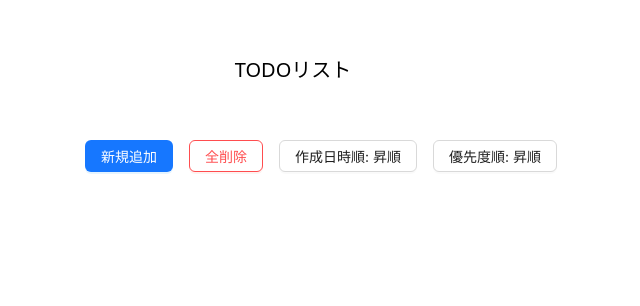
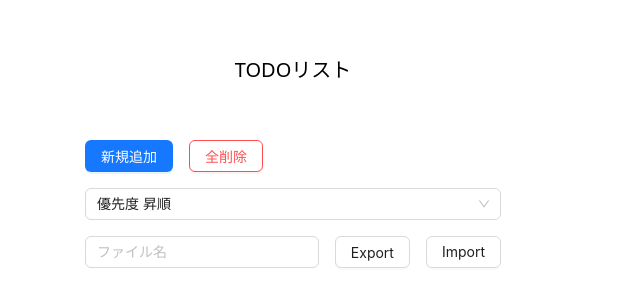
Before and after one commit to hamburger39/last_task, a Next.js app: page / in a window 1280 px wide. Shown: the top 306 px of the page, without its empty margins (347-987 px from the left). Built offline with nearby package versions, Linux system fonts and the light colour scheme.

Commit message:
feat_reminder+import+export

```diff
--- a/src/app/components/CustomButton.tsx
+++ b/src/app/components/CustomButton.tsx
@@ -1,5 +1,16 @@
 import { Button, ButtonProps } from "antd";
+import { FC } from "react";
 
-const CustomButton: React.FC<ButtonProps> = (props) => <Button {...props} />;
+interface CustomButtonProps extends ButtonProps {
+  icon?: React.ReactNode;
+}
+
+const CustomButton: FC<CustomButtonProps> = ({ children, icon, ...props }) => {
+  return (
+    <Button {...props} icon={icon}>
+      {children}
+    </Button>
+  );
+};
 
 export default CustomButton;
--- /dev/null
+++ b/src/app/components/CustomCheckbox.tsx
@@ -0,0 +1,10 @@
+import React, { FC } from "react";
+import { Checkbox, CheckboxProps } from "antd";
+
+interface CustomCheckboxProps extends CheckboxProps {}
+
+const CustomCheckbox: FC<CustomCheckboxProps> = (props) => {
+  return <Checkbox {...props} />;
+};
+
+export default CustomCheckbox;
--- a/src/app/components/CustomInput.tsx
+++ b/src/app/components/CustomInput.tsx
@@ -1,5 +1,7 @@
 import { Input, InputProps } from "antd";
 
-const CustomInput: React.FC<InputProps> = (props) => <Input {...props} />;
+const CustomInput: React.FC<InputProps> = (props) => {
+  return <Input {...props} />;
+};
 
 export default CustomInput;
--- a/src/app/components/CustomModal.tsx
+++ b/src/app/components/CustomModal.tsx
@@ -1,5 +1,7 @@
 import { Modal, ModalProps } from "antd";
 
-const CustomModal: React.FC<ModalProps> = (props) => <Modal {...props} />;
+const CustomModal: React.FC<ModalProps> = (props) => {
+  return <Modal {...props} />;
+};
 
 export default CustomModal;
--- a/src/app/todo/page.tsx
+++ b/src/app/todo/page.tsx
@@ -1,12 +1,13 @@
-"use client";
-
-import { useEffect, useState, FC, SetStateAction } from "react";
-import { DatePicker, Select } from "antd";
-import moment from "moment";
-import CustomButton from "../components/CustomButton";
-import CustomModal from "../components/CustomModal";
-import CustomInput from "../components/CustomInput";
-import CustomTextArea from "../components/CustomTextArea";
+'use client';
+import React, { FC, useEffect, useState } from 'react';
+import { DatePicker, Select, Upload, message } from 'antd';
+import moment from 'moment';
+import * as XLSX from 'xlsx';
+import CustomButton from '../components/CustomButton';
+import CustomModal from '../components/CustomModal';
+import CustomInput from '../components/CustomInput';
+import CustomTextArea from '../components/CustomTextArea';
+import CustomCheckbox from '../components/CustomCheckbox';
 
 const { Option } = Select;
 
@@ -19,24 +20,25 @@ interface TodoItem {
 }
 
 const Todo: FC = () => {
-  const [value, setValue] = useState<string>("");
-  const [detail, setDetail] = useState<string>("");
+  const [value, setValue] = useState<string>('');
+  const [detail, setDetail] = useState<string>('');
   const [reminderTime, setReminderTime] = useState<string | undefined>(undefined);
-  const [priority, setPriority] = useState<string>("中");
+  const [priority, setPriority] = useState<string>('中');
   const [todos, setTodos] = useState<TodoItem[]>([]);
   const [editIndex, setEditIndex] = useState<number | null>(null);
   const [isModalVisible, setIsModalVisible] = useState<boolean>(false);
   const [isDeleteAllModalVisible, setIsDeleteAllModalVisible] = useState<boolean>(false);
-  const [sortOrder, setSortOrder] = useState<"asc" | "desc">("asc");
-  const [sortPriority, setSortPriority] = useState<"asc" | "desc">("asc");
+  const [sortType, setSortType] = useState<string>('priorityAsc');
+  const [sendEmail, setSendEmail] = useState<boolean>(false);
+  const [fileName, setFileName] = useState<string>('');
 
   useEffect(() => {
-    const todoList = JSON.parse(localStorage.getItem("todos") || "[]") as TodoItem[];
+    const todoList = JSON.parse(localStorage.getItem('todos') || '[]') as TodoItem[];
     setTodos(todoList);
   }, []);
 
   useEffect(() => {
-    if (Notification.permission !== "granted") {
+    if (Notification.permission !== 'granted') {
       Notification.requestPermission();
     }
   }, []);
@@ -48,7 +50,7 @@ const Todo: FC = () => {
       detail,
       reminderTime,
       priority,
-      createdAt: new Date().toISOString()
+      createdAt: new Date().toISOString(),
     };
 
     if (editIndex !== null) {
@@ -59,19 +61,24 @@ const Todo: FC = () => {
     }
 
     setTodos(updatedTodos);
-    localStorage.setItem("todos", JSON.stringify(updatedTodos));
-    setValue("");
-    setDetail("");
+    localStorage.setItem('todos', JSON.stringify(updatedTodos));
+    setValue('');
+    setDetail('');
     setReminderTime(undefined);
-    setPriority("中");
+    setPriority('中');
     setIsModalVisible(false);
 
-    if (reminderTime) {
+    if (sendEmail && reminderTime) {
       const reminderDate = new Date(reminderTime);
       const timeUntilReminder = reminderDate.getTime() - new Date().getTime();
       if (timeUntilReminder > 0) {
         setTimeout(() => {
-          new Notification("リマインダー", { body: `TODO: ${value}` });
+          new Notification('リマインダー', { body: `TODO: ${value}` });
+          const email = localStorage.getItem('email');
+          if (email) {
+            // メール送信処理
+            // メール送信が成功したら通知を表示するなどの処理を実装する
+          }
         }, timeUntilReminder);
       }
     }
@@ -80,7 +87,7 @@ const Todo: FC = () => {
   const handleDelete = (index: number) => {
     const updatedTodos = todos.filter((_, i) => i !== index);
     setTodos(updatedTodos);
-    localStorage.setItem("todos", JSON.stringify(updatedTodos));
+    localStorage.setItem('todos', JSON.stringify(updatedTodos));
   };
 
   const handleEdit = (index: number) => {
@@ -99,10 +106,10 @@ const Todo: FC = () => {
 
   const handleCancel = () => {
     setIsModalVisible(false);
-    setValue("");
-    setDetail("");
+    setValue('');
+    setDetail('');
     setReminderTime(undefined);
-    setPriority("中");
+    setPriority('中');
     setEditIndex(null);
   };
 
@@ -112,7 +119,7 @@ const Todo: FC = () => {
 
   const handleDeleteAll = () => {
     setTodos([]);
-    localStorage.setItem("todos", "[]");
+    localStorage.setItem('todos', '[]');
     setIsDeleteAllModalVisible(false);
   };
 
@@ -120,47 +127,74 @@ const Todo: FC = () => {
     setIsDeleteAllModalVisible(false);
   };
 
-  const toggleSortOrder = () => {
-    setSortOrder(sortOrder === "asc" ? "desc" : "asc");
+  const priorityOrder: { [key: string]: number } = { '高': 1, '中': 2, '低': 3 };
+
+  const sortedTodos = todos.sort((a, b) => {
+    if (sortType === 'priorityAsc') {
+      if (priorityOrder[a.priority] !== priorityOrder[b.priority]) {
+        return priorityOrder[a.priority] - priorityOrder[b.priority];
+      }
+    } else if (sortType === 'priorityDesc') {
+      if (priorityOrder[a.priority] !== priorityOrder[b.priority]) {
+        return priorityOrder[b.priority] - priorityOrder[a.priority];
+      }
+    } else if (sortType === 'createdAtAsc') {
+      return new Date(a.createdAt).getTime() - new Date(b.createdAt).getTime();
+    } else if (sortType === 'createdAtDesc') {
+      return new Date(b.createdAt).getTime() - new Date(a.createdAt).getTime();
+    }
+    return 0;
+  });
+
+  const handleSortChange = (sortType: string) => {
+    setSortType(sortType);
   };
 
-  const toggleSortPriority = () => {
-    setSortPriority(sortPriority === "asc" ? "desc" : "asc");
+  const handleExport = () => {
+    if (!fileName) {
+      message.error('ファイル名を入力してください');
+      return;
+    }
+
+    const ws = XLSX.utils.json_to_sheet(todos);
+    const wb = XLSX.utils.book_new();
+    XLSX.utils.book_append_sheet(wb, ws, 'Todos');
+    const exportFileName = fileName + '.xlsx';
+    XLSX.writeFile(wb, exportFileName);
   };
 
-  const priorityOrder: { [key: string]: number } = { "高": 1, "中": 2, "低": 3 };
-
-  const sortedTodos = todos.sort((a, b) => {
-    if (priorityOrder[a.priority] !== priorityOrder[b.priority]) {
-      return sortPriority === "asc"
-        ? priorityOrder[a.priority] - priorityOrder[b.priority]
-        : priorityOrder[b.priority] - priorityOrder[a.priority];
-    }
-    if (sortOrder === "asc") {
-      return new Date(a.createdAt).getTime() - new Date(b.createdAt).getTime();
-    } else {
-      return new Date(b.createdAt).getTime() - new Date(a.createdAt).getTime();
-    }
-  });
+  const handleUpload = async (info: any) => {
+    const file = info.file.originFileObj;
+    const data = await file.arrayBuffer();
+    const workbook = XLSX.read(data);
+    const firstSheetName = workbook.SheetNames[0];
+    const worksheet = workbook.Sheets[firstSheetName];
+    const jsonData = XLSX.utils.sheet_to_json<TodoItem>(worksheet);
+    setTodos(jsonData);
+    localStorage.setItem('todos', JSON.stringify(jsonData));
+    message.success(`${info.file.name} ファイルの読み込みが成功しました`);
+  };
 
   return (
     <div className="p-4 max-w-md mx-auto">
       <div className="flex mb-4 space-x-4">
         <CustomButton type="primary" onClick={showModal}>新規追加</CustomButton>
         <CustomButton type="default" danger onClick={showDeleteAllModal}>全削除</CustomButton>
-        <CustomButton type="default" onClick={toggleSortOrder}>
-          作成日時順: {sortOrder === "asc" ? "昇順" : "降順"}
-        </CustomButton>
-        <CustomButton type="default" onClick={toggleSortPriority}>
-          優先度順: {sortPriority === "asc" ? "昇順" : "降順"}
-        </CustomButton>
+      </div>
+      <div className="flex mb-4 space-x-4">
+        <Select defaultValue="priorityAsc" onChange={handleSortChange} className="w-full">
+          <Option value="priorityAsc">優先度 昇順</Option>
+          <Option value="priorityDesc">優先度 降順</Option>
+          <Option value="createdAtAsc">作成日 昇順</Option>
+          <Option value="createdAtDesc">作成日 降順</Option>
+        </Select>
       </div>
       {sortedTodos.map((todo, index) => (
         <div className="flex flex-col border rounded-xl border-dominant shadow p-3 mt-3 justify-between" key={index}>
           <h2 className="text-lg text-dominant">{todo.value}</h2>
           <p className="text-sm text-gray-700">{todo.detail}</p>
           <p className="text-xs text-gray-500">{todo.reminderTime}</p>
-          <p className={`text-xs ${todo.priority === '高' ? 'text-red-500' : todo.priority === '中' ? 'text-green-500' : 'text-yellow-500'}`}>{todo.priority}</p>
+          <p className="text-xs text-gray-500">{todo.priority}</p>
           <p className="text-xs text-gray-500">{new Date(todo.createdAt).toLocaleString()}</p>
           <div className="flex space-x-2 mt-2">
             <CustomButton type="primary" onClick={() => handleEdit(index)}>編集</CustomButton>
@@ -173,20 +207,51 @@ const Todo: FC = () => {
         <CustomTextArea placeholder="詳細" value={detail} onChange={(e) => setDetail(e.target.value)} rows={4} />
         <DatePicker
           showTime
-          placeholder="リマインダー時間を選択"
-          onChange={(date, dateString) => setReminderTime(dateString as string| undefined)}
-          value={reminderTime ? moment(reminderTime) : undefined}
-          className="mb-2"
+          placeholder="リマインダー"
+          value={reminderTime ? moment(reminderTime) : null}
+          onChange={(value) => setReminderTime(value ? value.toISOString() : undefined)}
+          className="w-full mt-2"
         />
-        <Select value={priority} onChange={(value) => setPriority(value)} className="mb-2">
+        <Select defaultValue="中" value={priority} onChange={(value) => setPriority(value)} className="w-full mt-2">
           <Option value="高">高</Option>
           <Option value="中">中</Option>
           <Option value="低">低</Option>
         </Select>
+        <div className="mt-2">
+          <CustomCheckbox checked={sendEmail} onChange={(e) => setSendEmail(e.target.checked)}>リマインダーをメールで送信</CustomCheckbox>
+        </div>
       </CustomModal>
-      <CustomModal title="全削除確認" visible={isDeleteAllModalVisible} onOk={handleDeleteAll} onCancel={handleCancelDeleteAll}>
-        <p>本当に全てのTODOを削除しますか？</p>
+      <CustomModal title="全削除の確認" visible={isDeleteAllModalVisible} onOk={handleDeleteAll} onCancel={handleCancelDeleteAll}>
+        <p>本当に全てのToDoを削除しますか？</p>
       </CustomModal>
+      <div className="flex mt-4 space-x-4">
+        <CustomInput placeholder="ファイル名" value={fileName} onChange={(e) => setFileName(e.target.value)} />
+        <CustomButton type="default" onClick={handleExport}>Export</CustomButton>
+        <Upload
+  accept=".xlsx, .xls"
+  showUploadList={false}
+  beforeUpload={(file) => {
+    const reader = new FileReader();
+    reader.onload = (e) => {
+      const data = e.target?.result;
+      if (data) {
+        const workbook = XLSX.read(data, { type: 'binary' });
+        const firstSheetName = workbook.SheetNames[0];
+        const worksheet = workbook.Sheets[firstSheetName];
+        const jsonData = XLSX.utils.sheet_to_json<TodoItem>(worksheet);
+        setTodos(jsonData);
+        localStorage.setItem('todos', JSON.stringify(jsonData));
+        message.success(`${file.name} ファイルの読み込みが成功しました`);
+      }
+    };
+    reader.readAsBinaryString(file);
+    return false; // falseを返すことで自動的なアップロードを無効化
+  }}
+>
+  <CustomButton type="default">Import</CustomButton>
+</Upload>
+
+      </div>
     </div>
   );
 };
--- a/tsconfig.json
+++ b/tsconfig.json
@@ -1,5 +1,5 @@
 {
-  "compilerOptions": {
+    "compilerOptions": {
     "lib": ["dom", "dom.iterable", "esnext"],
     "allowJs": true,
     "skipLibCheck": true,
@@ -10,6 +10,7 @@
     "moduleResolution": "bundler",
     "resolveJsonModule": true,
     "isolatedModules": true,
+    "baseUrl": ".",
     "jsx": "preserve",
     "incremental": true,
     "plugins": [
@@ -18,7 +19,7 @@
       }
     ],
     "paths": {
-      "@/*": ["./src/*"]
+      "@/*": ["./src/*","node_modeules/*","src/types/*" ]
     }
   },
   "include": ["next-env.d.ts", "**/*.ts", "**/*.tsx", ".next/types/**/*.ts", "src/app/components"],
```
Also changed, not shown: next.config.mjs (+7 -2 lines), package.json (+16 -3 lines), src/app/components/CustomTextArea.tsx (+10 -2 lines), 2 other files (tests, documents, lock files or other folders).
